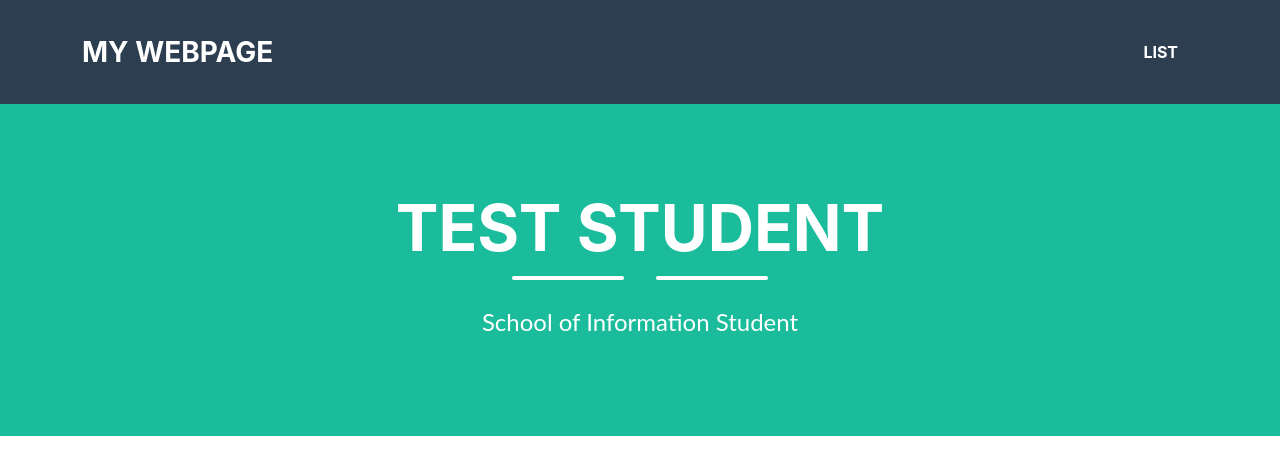
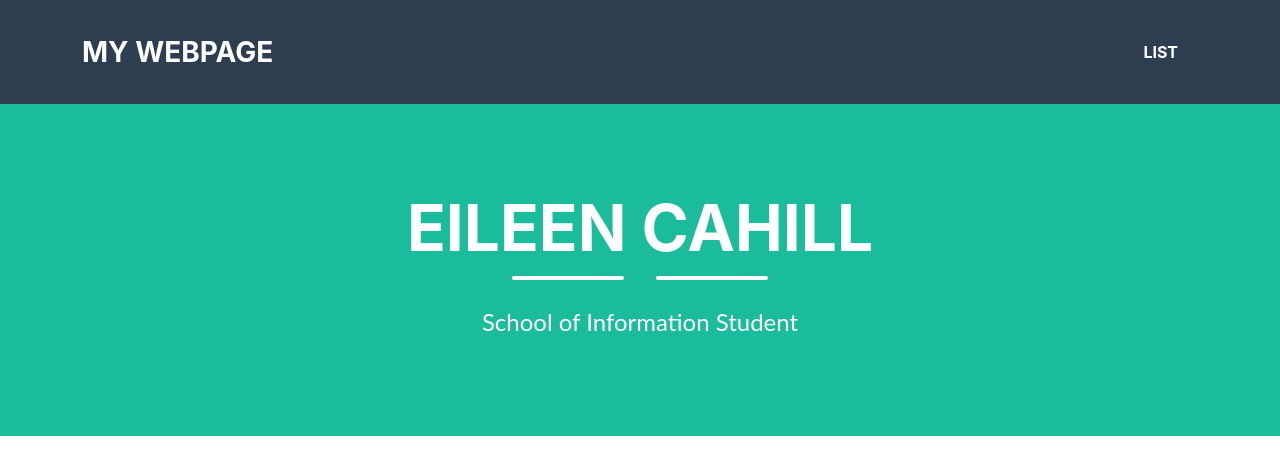
Before and after one commit to ecahill31/ecahill31.github.io, a plain HTML site: page WebsiteAssignmentFiles/index.html in a window 1280 px wide. Drawn offline with Linux system fonts and the light colour scheme.

Commit message:
Update index.html

```diff
--- a/WebsiteAssignmentFiles/index.html
+++ b/WebsiteAssignmentFiles/index.html
@@ -3,7 +3,7 @@
     <header>
         <link rel="stylesheet" href="style.css">
         <link rel="stylesheet" href="table_style.css">
-        <title>My Webpage Title</title>
+        <title>My Favorite Foods</title>
     </header>
     <body>
         <!---Navigation--->
@@ -23,7 +23,7 @@
             <div class="container d-flex align-items-center flex-column">
 
                 <!-- This code is for the student name-->
-                <h1 class="masthead-heading text-uppercase mb-0">Test Student</h1>
+                <h1 class="masthead-heading text-uppercase mb-0">Eileen Cahill</h1>
                 <!--This code creates the two lines separating the student name from the subtitle-->
                 <div class="divider-custom divider-light">
                     <div class="divider-custom-line"></div>
```
